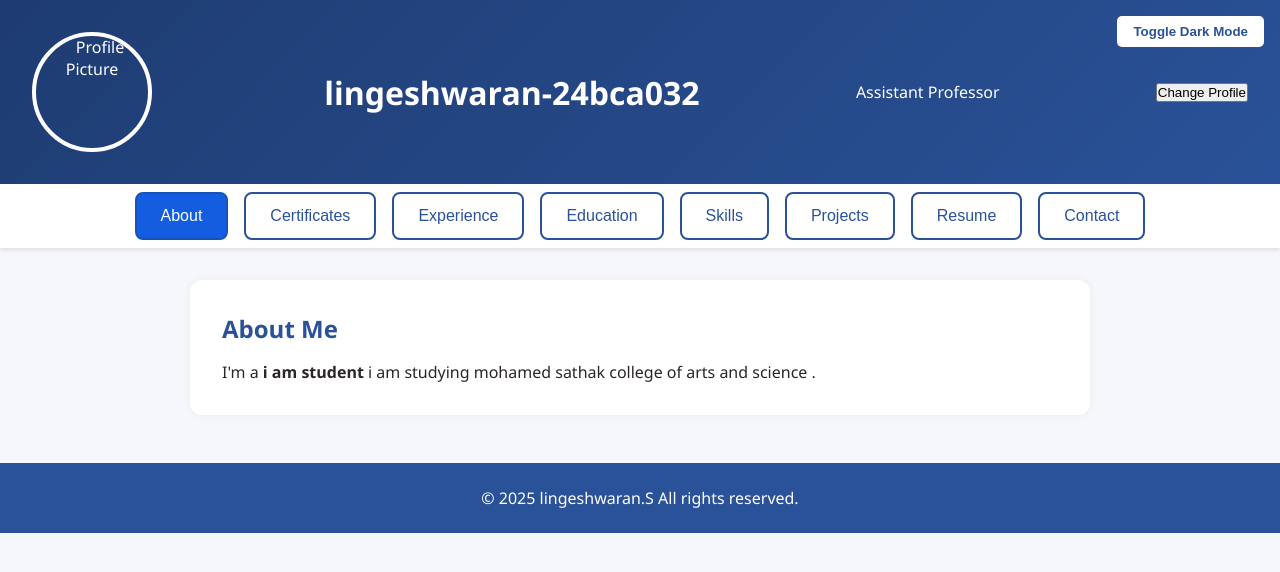
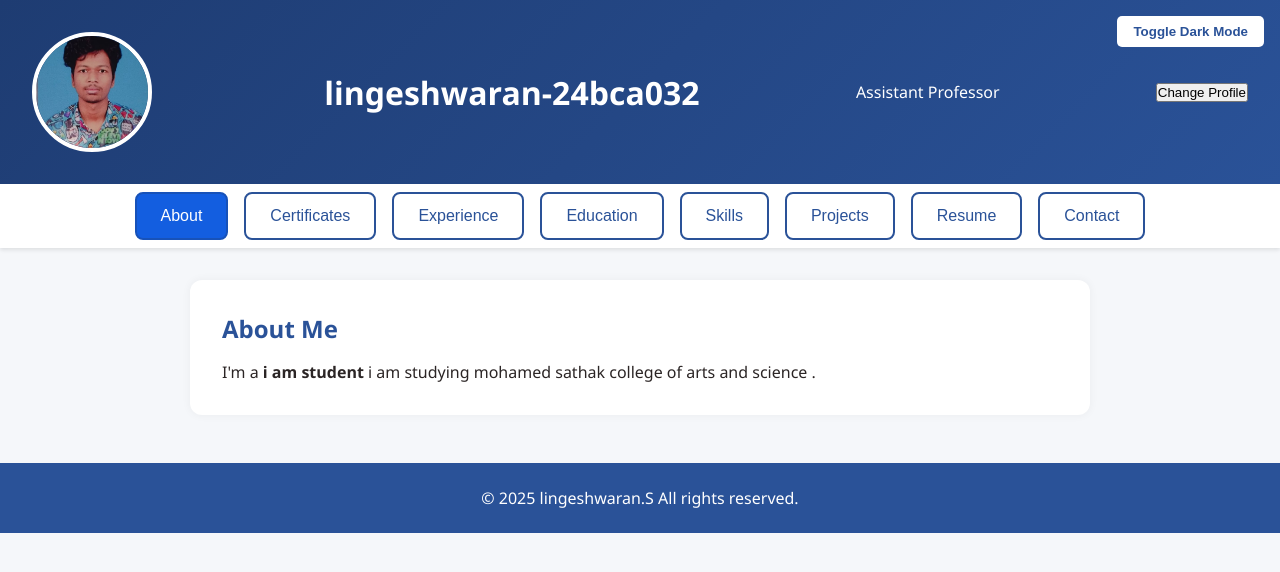
Before and after one commit to 24bca032-oss/lingeshwaran, a plain HTML site: page index.html in a window 1280 px wide. Drawn offline with Linux system fonts and the light colour scheme.

Commit message:
Update index.html

```diff
--- a/index.html
+++ b/index.html
@@ -198,7 +198,7 @@
 <body>
 <header style="display: flex; flex-direction: row; align-items: center; justify-content: space-between; padding: 2rem">
   <button class="dark-toggle" onclick="toggleDarkMode()">Toggle Dark Mode</button>
-  <img src="./6016a.jpg" alt="Profile Picture" class="profile-picture" id="profileImage" style="margin: 0 1rem 0 0; align-self: flex-start;">
+  <img src="WhatsApp Image 2025-09-10 at 12.38.00 PM (2).jpeg" alt="Profile Picture" class="profile-picture" id="profileImage" style="margin: 0 1rem 0 0; align-self: flex-start;">
   <div style="text-align: left;">
     <h1>lingeshwaran-24bca032</h1>
 
```
